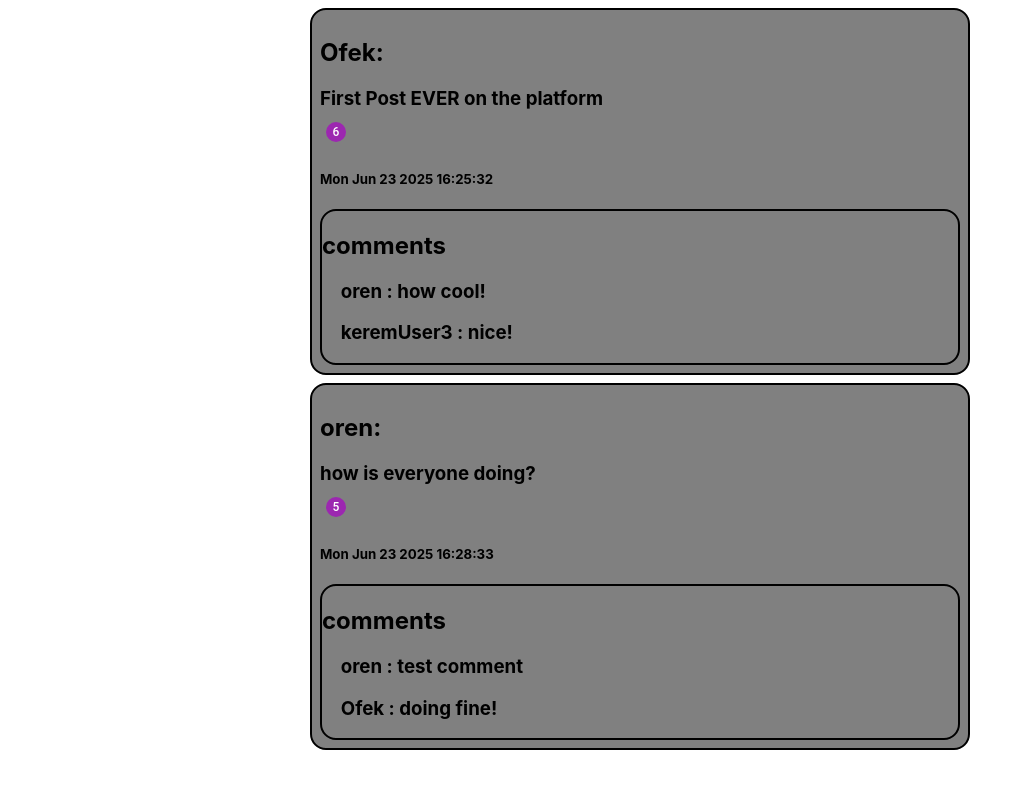
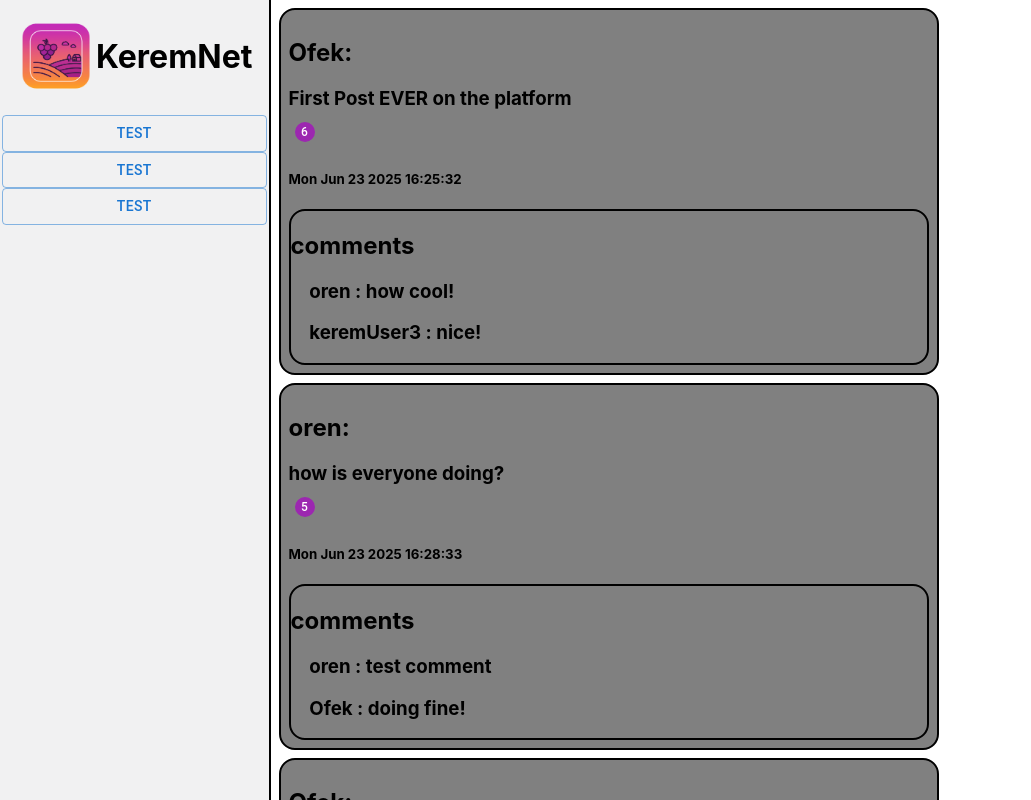
Before and after one commit to Ofek-k-Course/KeremNet, a React (Create React App) app in the folder kerem-net/: page /post/1 in a window 1280 px wide. Shown: the top 800 px of the page, without its empty margins (0-1031 px from the left). Built offline with nearby package versions, Linux system fonts and the light colour scheme; some icons are missing.

Commit message:
created a KeremNet sideBar and added test buttons

```diff
--- a/kerem-net/src/App.css
+++ b/kerem-net/src/App.css
@@ -1,3 +1,5 @@
 .App {
-  text-align: center;
+  display: flex;
+  flex-wrap: wrap;
+  flex-direction: row;
 }
--- a/kerem-net/src/App.tsx
+++ b/kerem-net/src/App.tsx
@@ -1,12 +1,16 @@
 import React from 'react';
 import './App.css';
 import { HomePage } from './Pages/HomePage/HomePage';
+import SideBar from './Components/applicationLayout/SideBar/SideBar';
 
 function App() {
   return (
+
     <div className="App">
+      <SideBar></SideBar>
       <HomePage></HomePage>
     </div>
+
   );
 }
 
--- a/kerem-net/src/Assets/Posts.json
+++ b/kerem-net/src/Assets/Posts.json
@@ -1,4 +1,38 @@
 [
+    {
+        "text":"First Post EVER on the platform",
+        "authorName":"Ofek",
+        "likes": 6,
+        "uploadTime": "2025-06-23 16:25:32",
+        "replies":[
+            {
+            "author":"oren",
+            "text": "how cool!"
+            },
+            {
+            "author":"keremUser3",
+                "text": "nice!"
+            }
+
+        ]
+    },
+    {
+        "text":"how is everyone doing?",
+        "authorName":"oren",
+        "likes": 5,
+        "uploadTime": "2025-06-23 16:28:33",
+        "replies":[
+            {
+            "author":"oren",
+            "text": "test comment"
+            },
+            {
+            "author":"Ofek",
+            "text": "doing fine!"
+            }
+        ]
+
+    },
     {
         "text":"First Post EVER on the platform",
         "authorName":"Ofek",
--- /dev/null
+++ b/kerem-net/src/Components/applicationLayout/SideBar/SideBar.css
@@ -0,0 +1,27 @@
+.sidebar-body{
+    margin: 0;
+    padding: 0;
+    height: 100vh;
+    width: 20vw;
+    position: sticky;
+    top: 0;
+
+    min-width: fit-content;
+    background-color: #f1f1f2;
+    border-right: black 2px solid;
+}
+.sidebar-top{
+    display: flex;
+    padding: 1em;
+}
+.sidebar-content{
+    display: flex;
+    flex-flow: column;
+    height: 100%;
+    padding: 0.2vh;
+    align-content: space-evenly;
+}
+.logoimage{
+    width:  5em;
+    height: 5em;
+}
--- /dev/null
+++ b/kerem-net/src/Components/applicationLayout/SideBar/SideBar.tsx
@@ -0,0 +1,21 @@
+import React from 'react'
+import './SideBar.css'
+import logo from '../../../Assets/logo.png'
+import { Button } from '@mui/material'
+
+export default function SideBar() {
+  return (
+    <div className='sidebar-body'>
+        <div className='sidebar-top'>
+            <img className= 'logoimage' src = {logo} alt='logo'></img>
+            <h1>KeremNet</h1>
+        </div>
+        <div className='sidebar-content'>
+            <Button className='sidebar-button' variant='outlined'>test</Button>
+            <Button className='sidebar-button' variant='outlined'>test</Button>
+            <Button className='sidebar-button' variant='outlined'>test</Button>
+        </div>
+    </div>
+
+  )
+}
--- a/kerem-net/src/Pages/HomePage/HomePage.css
+++ b/kerem-net/src/Pages/HomePage/HomePage.css
@@ -2,4 +2,7 @@
     display: flex;
     justify-content: center;
     align-items: center;
+    width: fit-content;
+    height: 100%;
+    scroll-behavior: auto;
 }
```
Also changed, not shown: kerem-net/src/Assets/logo.png (added).
